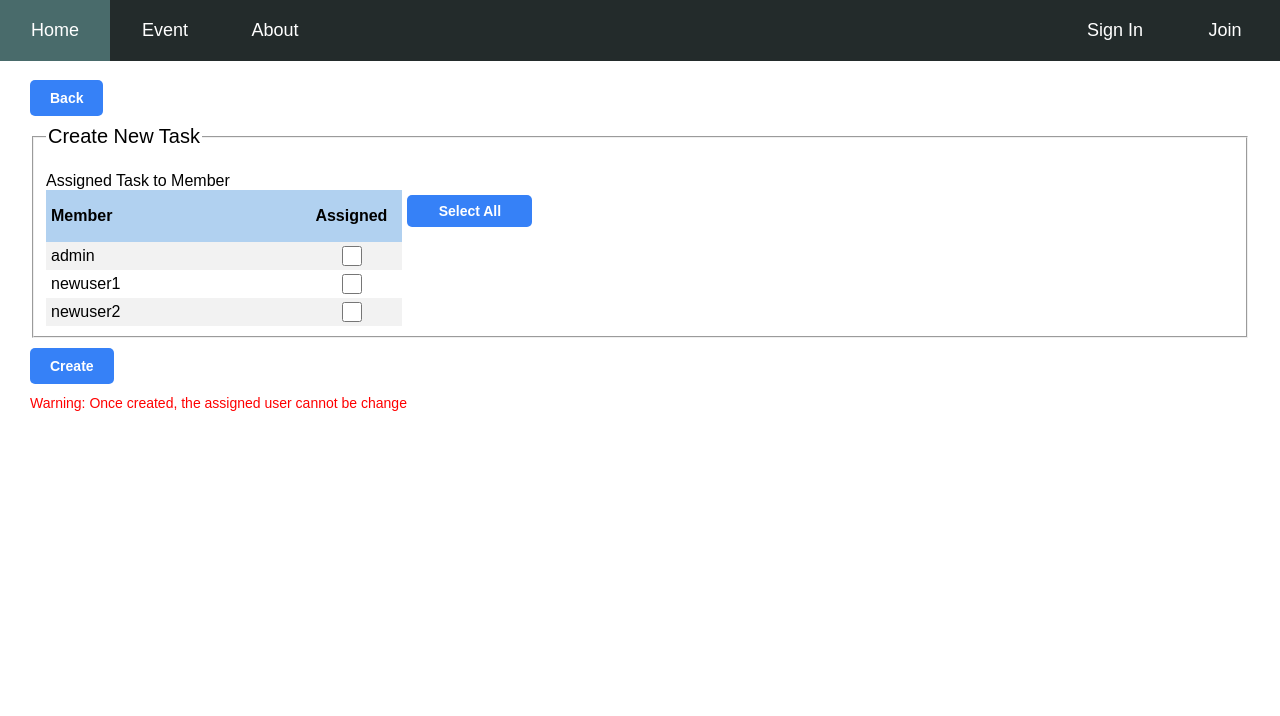
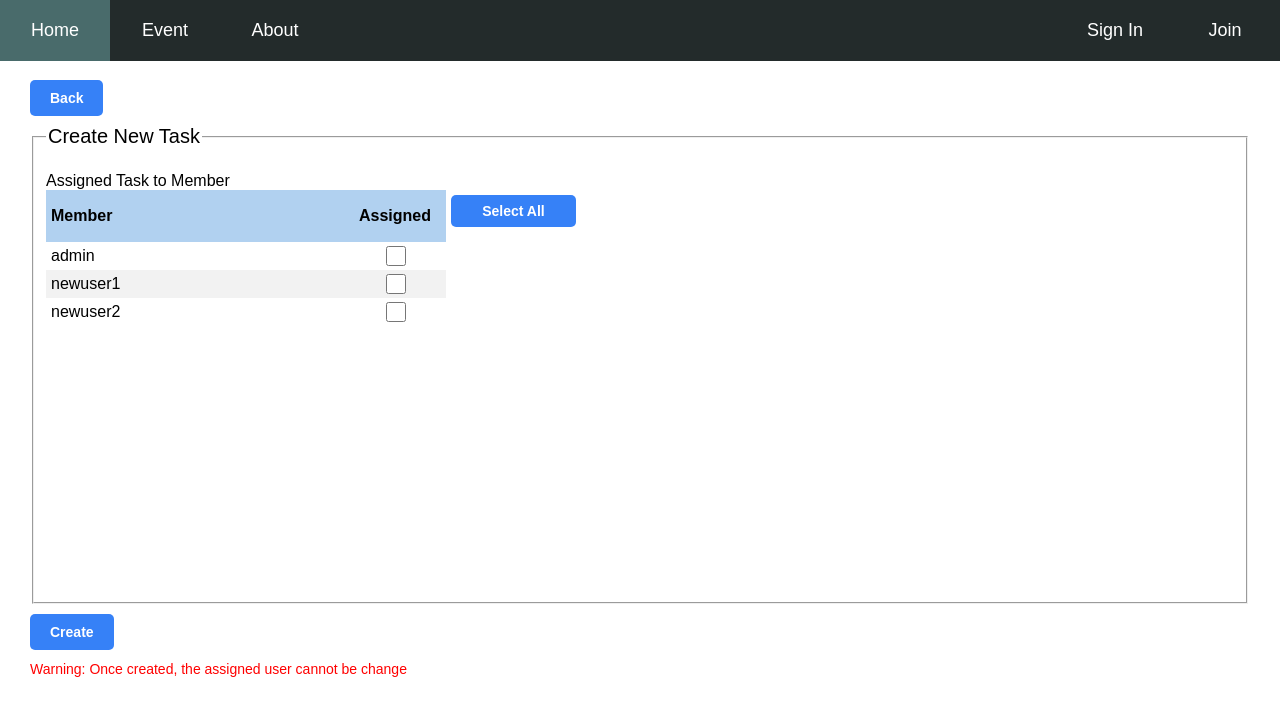
Before and after one commit to WizkWong/club-management, a Django app: template club_management/admins/templates/admins/manage task/create task.html in a window 1280 px wide. Shown: the top 716 px of the page. Run offline with Django 3.2, Linux system fonts and the light colour scheme; the template is opened without the code that fills it: values that come from a table or form of the project are taken from there, others are empty; data comes from the database, SQL or seed files in the repository.

Commit message:
add some table css design

```diff
--- a/club_management/admins/templates/admins/manage task/create task.html
+++ b/club_management/admins/templates/admins/manage task/create task.html
@@ -11,21 +11,27 @@
             <br>
             {{ form.as_p }}
             <div>Assigned Task to Member</div>
-            <table class="table" style="width:30%; float:left;">
+            <div style="float: left;">
+                <table class="table" style="width:400px;">
                     <tr>
                         <th>Member</th>
                         <th style="width:100px; text-align:center;">Assigned</th>
                     </tr>
+                </table>
+                <div style="overflow: auto; height: 350px;">
+                <table class="table" style="width:400px;">
                     {% for user in all_user %}
                     <tr>
                         <td style="font-size:16px;">{{ user.username }}</td>
-                    <td style="text-align:center;">
+                        <td style="text-align:center; width: 100px;">
                             <input style="width:20px; height:20px; padding:100px;"
                                    type="checkbox" value="{{ user.id }}" name="users">
                         </td>
                     </tr>
                     {% endfor %}
                 </table>
+                </div>
+            </div>
             <button type="button" style="width:125px; padding:8px 0px; margin: 5px;" onclick="selectAll()">
                 <div id="select">Select All</div>
             </button>
--- a/club_management/admins/templates/admins/manage task/task.html
+++ b/club_management/admins/templates/admins/manage task/task.html
@@ -5,7 +5,7 @@
 <a class="button" href="{% url 'admin-task-create' %}">Create Task</a>
 <br><br><br>
 {% for task, number in tasks %}
-<div class="rectangleBox" style="background-color:#E8E8E8; z-index: -1;">
+<div class="rectangleBox" style="background-color:#E8E8E8;">
     <a href="{% url 'admin-task-detail' task.id %}">
         <div class="rectangleBoxTitle">{{ task.title }}</div>
         <div class="rectangleBoxShortText" style="color: red;">Deadline: {{ task.deadline|date:"d F Y, P" }}</div>
```
Also changed, not shown: club_management/admins/templates/admins/manage task/task detail.html (+14 -10 lines). Lines whose indentation alone changed are shown as unchanged.
